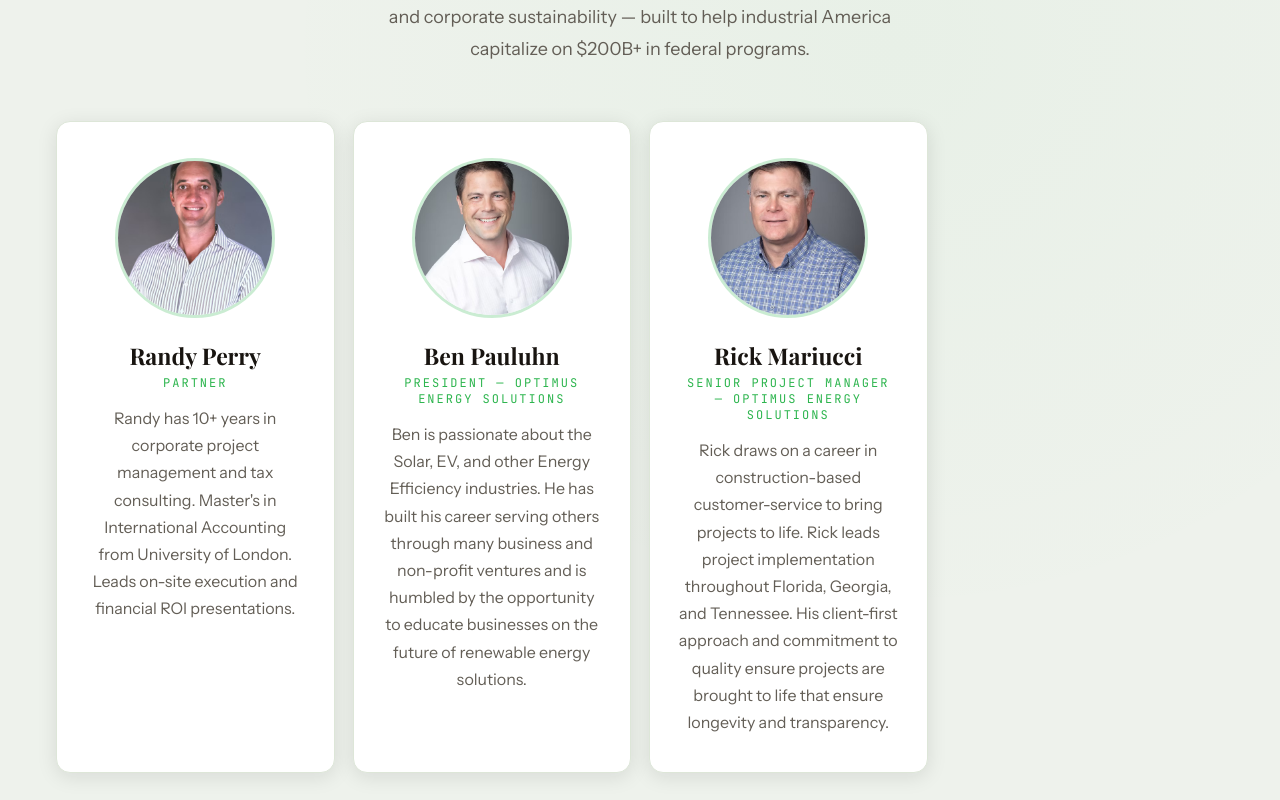
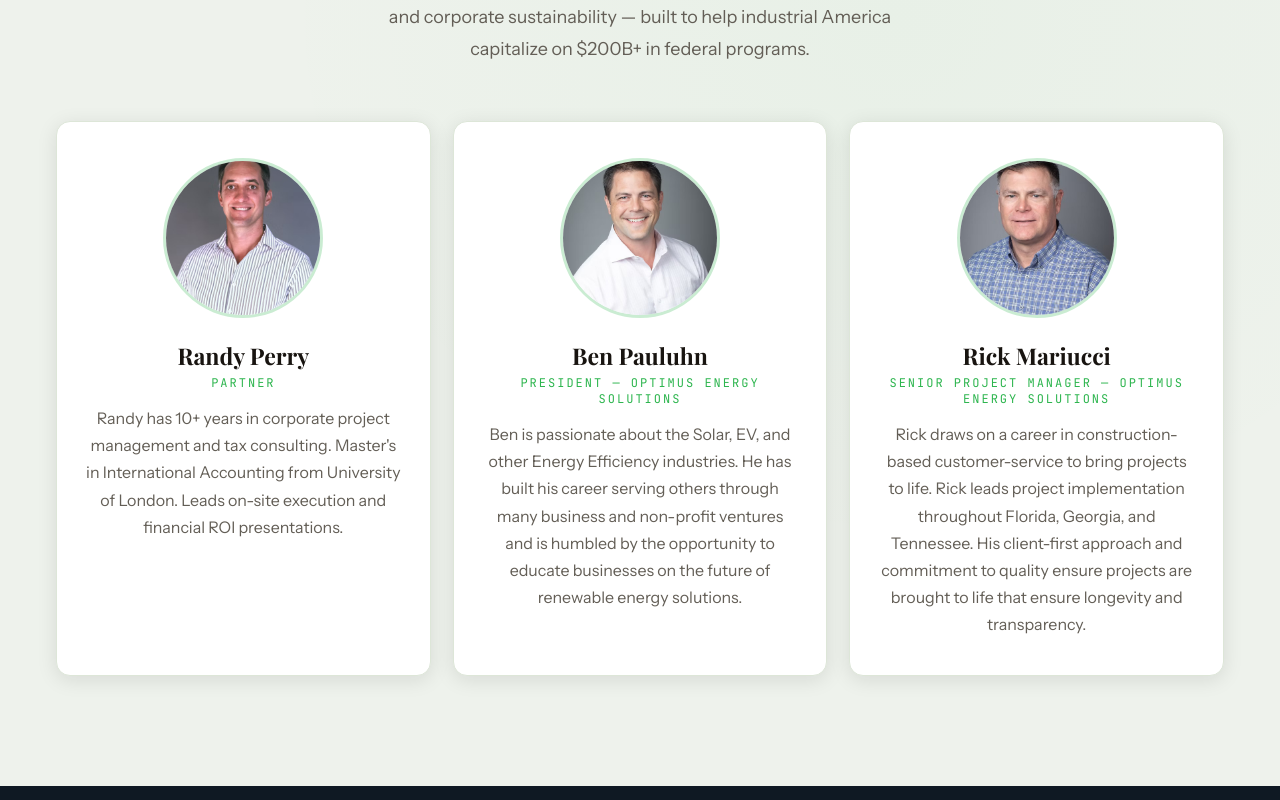
Before and after one commit to btcddy/tesio-energy, a Next.js app: page / in a window 1280 px wide. Shown: the part 7160-7960 px from the top of the page. Built offline with nearby package versions, Linux system fonts and the light colour scheme; a web font is replaced by a local one.

Commit message:
Modify team grid to use 3 columns and adjust styles
Updated team grid layout and card styles for better responsiveness.

```diff
--- a/components/Team.css
+++ b/components/Team.css
@@ -4,7 +4,14 @@
 .team-header { text-align: center; margin-bottom: 56px; position: relative; }
 .team-header .sec-h2 { color: var(--ink); }
 .team-header .sec-sub { margin: 14px auto 0; max-width: 540px; color: var(--ink-muted); }
-.team-grid { display: grid; grid-template-columns: repeat(4, 1fr); gap: 18px; position: relative; }
+.team-grid {
+  display: grid;
+  grid-template-columns: repeat(3, 1fr);
+  gap: 22px;
+  max-width: 1200px;
+  margin: 0 auto;
+  position: relative;
+}
 .team-card { background: var(--white); border-radius: var(--radius); padding: 36px 28px; border: 1.5px solid var(--sage-deep); text-align: center; transition: all 0.35s; box-shadow: var(--shadow); }
 .team-card:hover { transform: translateY(-4px); box-shadow: var(--shadow-lg); }
 .team-avatar {
@@ -18,13 +25,15 @@
 .team-card h3 { font-family: 'Playfair Display', serif; font-size: 23px; font-weight: 700; color: var(--ink); margin-bottom: 4px; }
 .team-role { font-family: 'JetBrains Mono', monospace; font-size: 12px; letter-spacing: 2px; text-transform: uppercase; color: var(--green); margin-bottom: 14px; }
 .team-bio { font-size: 16px; line-height: 1.7; color: var(--ink-muted); }
-
 /* ── TABLET — max 1024px ── */
 @media (max-width: 1024px) {
   .team-sec { padding: 80px 32px; }
-  .team-grid { grid-template-columns: repeat(2, 1fr); }
+  .team-grid { gap: 16px; }
+  .team-card { padding: 28px 20px; }
+  .team-avatar { width: 140px; height: 140px; }
+  .team-card h3 { font-size: 20px; }
+  .team-bio { font-size: 15px; }
 }
-
 /* ── MOBILE — max 640px ── */
 @media (max-width: 640px) {
   .team-sec { padding: 52px 16px; }
```
